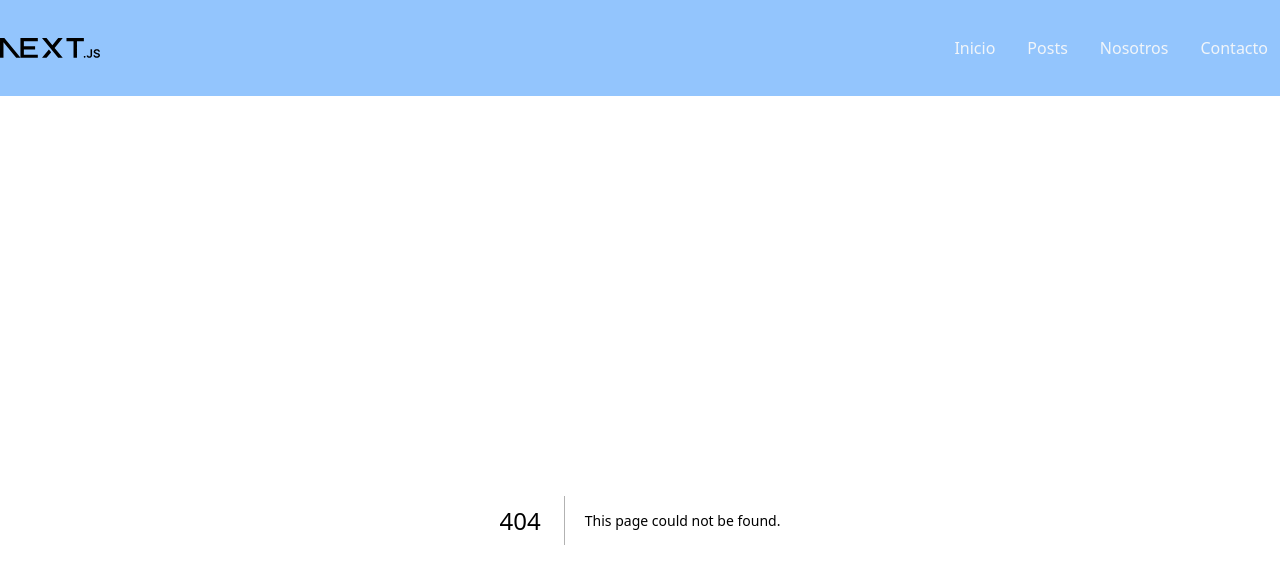
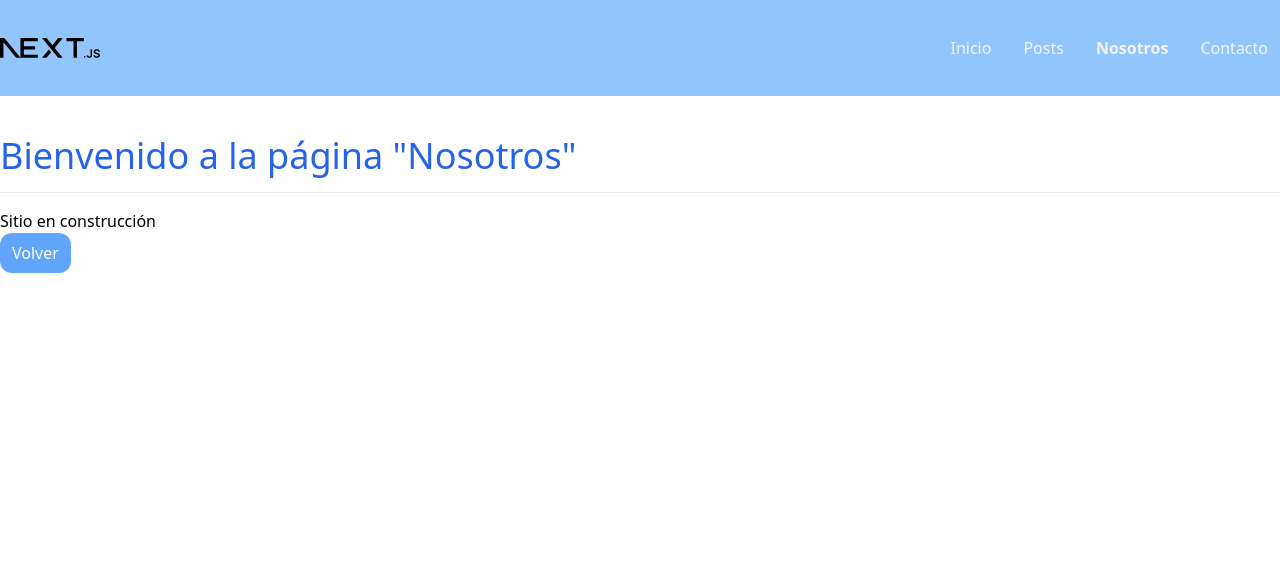
Before and after one commit to CeciliaBPerdomo/5.0.DataFetchingII-Next.js, a Next.js app: page /nosotros in a window 1280 px wide. Before the commit this address had no page. Shown: the top 584 px of the page. Built offline with nearby package versions, Linux system fonts and the light colour scheme.

Commit message:
Nosotros

```diff
--- /dev/null
+++ b/src/app/Components/Boton.js
@@ -0,0 +1,13 @@
+import React from 'react';
+
+const Boton = ({ children, className = "", ... args }) => {
+    return (
+        <div>
+            <button className={`rounded-xl py-2 px-3 bg-blue-400 text-center text-white ${className}`} {...args}>
+                {children}
+            </button>
+        </div>
+    )
+}
+
+export default Boton
--- a/src/app/Components/Header.js
+++ b/src/app/Components/Header.js
@@ -21,8 +21,7 @@ const Header = () => {
 
         {
             label: "Nosotros",
-            href: "/"
-            //href: "/nosotros"
+            href: "/nosotros"
         },
 
         {
--- /dev/null
+++ b/src/app/nosotros/equipo/page.js
@@ -0,0 +1,10 @@
+// localhost:3000/nosotros/equipo
+import React from 'react'
+
+const Equipo = () => {
+  return (
+    <div>Este es nuestro equipo</div>
+  )
+}
+
+export default Equipo
--- /dev/null
+++ b/src/app/nosotros/page.js
@@ -0,0 +1,40 @@
+
+'use client';
+import { useRouter } from 'next/navigation';
+import React from 'react'
+import Boton from '../Components/Boton';
+
+const Nosotros = () => {
+  // Tiene que estar dentro de app
+  // localhost:3000/nosotros
+
+  const router = useRouter();
+
+  return (
+    <div>
+      <main className='container m-auto'>
+        <h1 className='text-4xl text-blue-600 text-bold my-4'>
+          Bienvenido a la página "Nosotros"
+        </h1>
+        <hr />
+        <p className='text-base mt-4'>
+          Sitio en construcción
+        </p>
+        <Boton onClick={() => router.back()}>
+          Volver
+        </Boton>
+      </main>
+
+    </div>
+  )
+}
+
+export default Nosotros
+
+/*
+Funciones de router
+
+--> router.replace("")  --> Reemplaza por otra ruta especifica
+--> router.refresh()    --> Refresca la pagina
+--> router.foward()     --> Avanza en el flujo de navegacion
+*/
```
